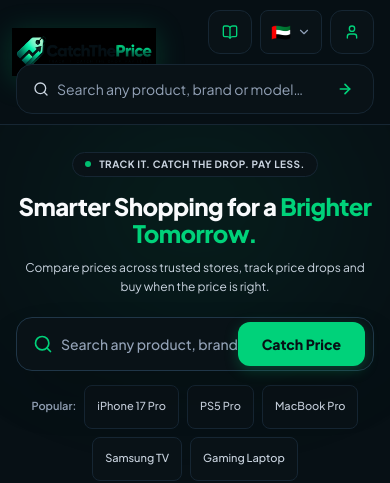
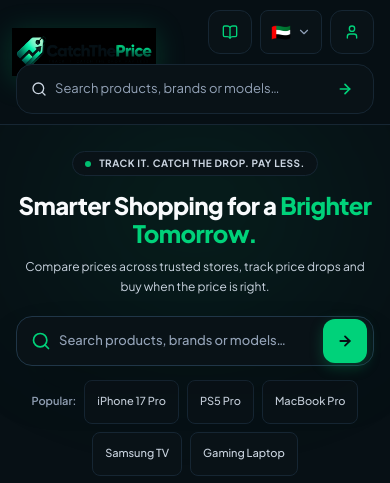
Before and after one commit to dawoodshah2232-svg/Catch-The-Price, a Next.js app: page /ae in a window 390 px wide. Shown: the top 483 px of the page. Built offline with nearby package versions, Linux system fonts and the light colour scheme.

Commit message:
Polish mobile search layout and prevent CTA overlap

```diff
--- a/components/search/SearchBar.tsx
+++ b/components/search/SearchBar.tsx
@@ -77,13 +77,13 @@
     <div className={`relative w-full ${className}`} ref={containerRef}>
       <form onSubmit={handleSubmit} className="relative w-full">
         <div
-          className={`flex items-center w-full transition-all duration-200 rounded-2xl border ${
+          className={`flex items-center w-full min-w-0 transition-all duration-200 rounded-2xl border ${
             isHero
               ? 'bg-[#091217] border-[#203648] hover:border-[#00D27A]/60 focus-within:border-[#00D27A] focus-within:ring-2 focus-within:ring-[#00D27A]/25 shadow-2xl'
               : 'bg-[#091217] border-[#162633] hover:border-[#203648] focus-within:border-[#00D27A] focus-within:ring-1 focus-within:ring-[#00D27A]/25'
           }`}
         >
-          <div className="pl-4 pr-2 flex items-center pointer-events-none text-[#CBD5E1]">
+          <div className="pl-3.5 sm:pl-4 pr-2 flex items-center pointer-events-none text-[#CBD5E1] shrink-0">
             <Search className={isHero ? 'w-5 h-5 text-[#00D27A]' : 'w-4 h-4'} />
           </div>
 
@@ -92,14 +92,10 @@
             value={query}
             onChange={(e) => setQuery(e.target.value)}
             onFocus={() => query.trim().length >= 2 && setIsOpen(true)}
-            placeholder={
-              isHero
-                ? 'Search any product, brand or model…'
-                : 'Search any product, brand or model…'
-            }
+            placeholder={isHero ? 'Search products, brands or models…' : 'Search products, brands or models…'}
             autoFocus={autoFocus}
-            className={`w-full bg-transparent text-[#F8FAFC] placeholder:text-[#94A3B8] focus:outline-none ${
-              isHero ? 'py-4 sm:py-5 text-sm sm:text-base font-medium' : 'py-3.5 text-sm'
+            className={`min-w-0 flex-1 bg-transparent text-[#F8FAFC] placeholder:text-[#94A3B8] focus:outline-none ${
+              isHero ? 'py-3.5 sm:py-5 text-[13px] sm:text-base font-medium' : 'py-3.5 text-[13px] sm:text-sm'
             }`}
           />
 
@@ -110,7 +106,7 @@
                 setQuery('');
                 setIsOpen(false);
               }}
-              className="p-2 mr-1 text-[#CBD5E1] hover:text-white focus:outline-none touch-target flex items-center justify-center min-h-[44px] min-w-[44px]"
+              className="p-2 mr-0.5 text-[#CBD5E1] hover:text-white focus:outline-none touch-target flex items-center justify-center min-h-[44px] min-w-[44px] shrink-0"
               aria-label="Clear search"
             >
               <X className="w-4 h-4" />
@@ -119,25 +115,32 @@
 
           <button
             type="submit"
+            aria-label="Search"
             className={`flex items-center justify-center font-bold transition-all shrink-0 ${
               isHero
-                ? 'mr-2 px-6 py-3 sm:py-3.5 min-h-[48px] rounded-xl btn-conversion-primary text-sm sm:text-base shadow-md touch-target font-extrabold'
+                ? 'mr-1.5 sm:mr-2 px-3 sm:px-6 py-2.5 sm:py-3.5 min-h-[46px] sm:min-h-[48px] rounded-xl btn-conversion-primary text-xs sm:text-base shadow-md touch-target font-extrabold'
                 : 'mr-1.5 p-2.5 rounded-xl text-[#00D27A] hover:text-[#00E6A2] min-h-[44px] min-w-[44px] touch-target'
             }`}
           >
-            {isHero ? 'Catch Price' : <ArrowRight className="w-4 h-4 stroke-[2.5]" />}
+            {isHero ? (
+              <>
+                <ArrowRight className="w-4 h-4 stroke-[2.7] sm:hidden" />
+                <span className="hidden sm:inline">Catch Price</span>
+              </>
+            ) : (
+              <ArrowRight className="w-4 h-4 stroke-[2.5]" />
+            )}
           </button>
         </div>
       </form>
 
-      {/* Autocomplete Dropdown with image, product name, category, and best price */}
       {isOpen && suggestions.length > 0 && (
         <div className="absolute left-0 right-0 top-full mt-2 rounded-2xl bg-[#0f1c24] border border-[#203648] shadow-2xl overflow-hidden z-50 animate-in fade-in zoom-in-95 duration-150">
-          <div className="px-4 py-2 bg-[#091217] border-b border-[#162633] flex items-center justify-between text-xs text-[#CBD5E1]">
-            <span className="flex items-center gap-1.5 font-bold text-[#00D27A]">
-              <Sparkles className="w-3.5 h-3.5" /> Product Suggestions
+          <div className="px-3 sm:px-4 py-2 bg-[#091217] border-b border-[#162633] flex items-center justify-between gap-3 text-xs text-[#CBD5E1]">
+            <span className="flex items-center gap-1.5 font-bold text-[#00D27A] min-w-0">
+              <Sparkles className="w-3.5 h-3.5 shrink-0" /> Product Suggestions
             </span>
-            <span className="text-[11px] text-[#94A3B8]">Press Enter to search all</span>
+            <span className="hidden sm:inline text-[11px] text-[#94A3B8]">Press Enter to search all</span>
           </div>
 
           <div className="divide-y divide-[#162633]">
@@ -145,7 +148,7 @@
               <button
                 key={product.id}
                 onClick={() => handleSelectProduct(product.slug)}
-                className="w-full flex items-center gap-3 p-3.5 text-left hover:bg-[#152733] transition-colors group"
+                className="w-full flex items-center gap-3 p-3 text-left hover:bg-[#152733] transition-colors group min-w-0"
               >
                 <img
                   src={product.imageUrl}
@@ -156,17 +159,17 @@
                   <p className="text-xs sm:text-sm font-semibold text-[#F8FAFC] truncate group-hover:text-[#00D27A] transition-colors">
                     {product.title}
                   </p>
-                  <div className="text-[11px] text-[#CBD5E1] flex items-center gap-2 mt-0.5">
-                    <span className="font-semibold text-[#94A3B8] uppercase tracking-wider">{product.brand}</span>
+                  <div className="text-[10px] sm:text-[11px] text-[#CBD5E1] flex items-center gap-1.5 mt-0.5 min-w-0">
+                    <span className="font-semibold text-[#94A3B8] uppercase tracking-wider shrink-0">{product.brand}</span>
                     <span>•</span>
-                    <span className="text-[#CBD5E1]">{product.categoryName}</span>
-                    <span>•</span>
-                    <span className="text-[#00D27A] font-extrabold">
+                    <span className="truncate">{product.categoryName}</span>
+                    <span className="hidden sm:inline">•</span>
+                    <span className="hidden sm:inline text-[#00D27A] font-extrabold shrink-0">
                       {formatLocalPrice(product.currentBestPrice)}
                     </span>
                   </div>
                 </div>
-                <div className="shrink-0 text-right">
+                <div className="hidden sm:block shrink-0 text-right">
                   <span className="inline-block px-2 py-0.5 rounded-lg text-[10px] font-extrabold bg-[#00D27A]/15 text-[#00D27A] border border-[#00D27A]/30">
                     Score {product.dealScore}
                   </span>
@@ -179,8 +182,8 @@
             onClick={handleSubmit}
             className="w-full py-2.5 px-4 bg-[#091217] hover:bg-[#152733] text-center text-xs font-bold text-[#00D27A] flex items-center justify-center gap-1.5 border-t border-[#162633]"
           >
-            <span>See all results for &ldquo;{query}&rdquo;</span>
-            <ArrowRight className="w-3.5 h-3.5" />
+            <span className="truncate">See all results for &ldquo;{query}&rdquo;</span>
+            <ArrowRight className="w-3.5 h-3.5 shrink-0" />
           </button>
         </div>
       )}
```
